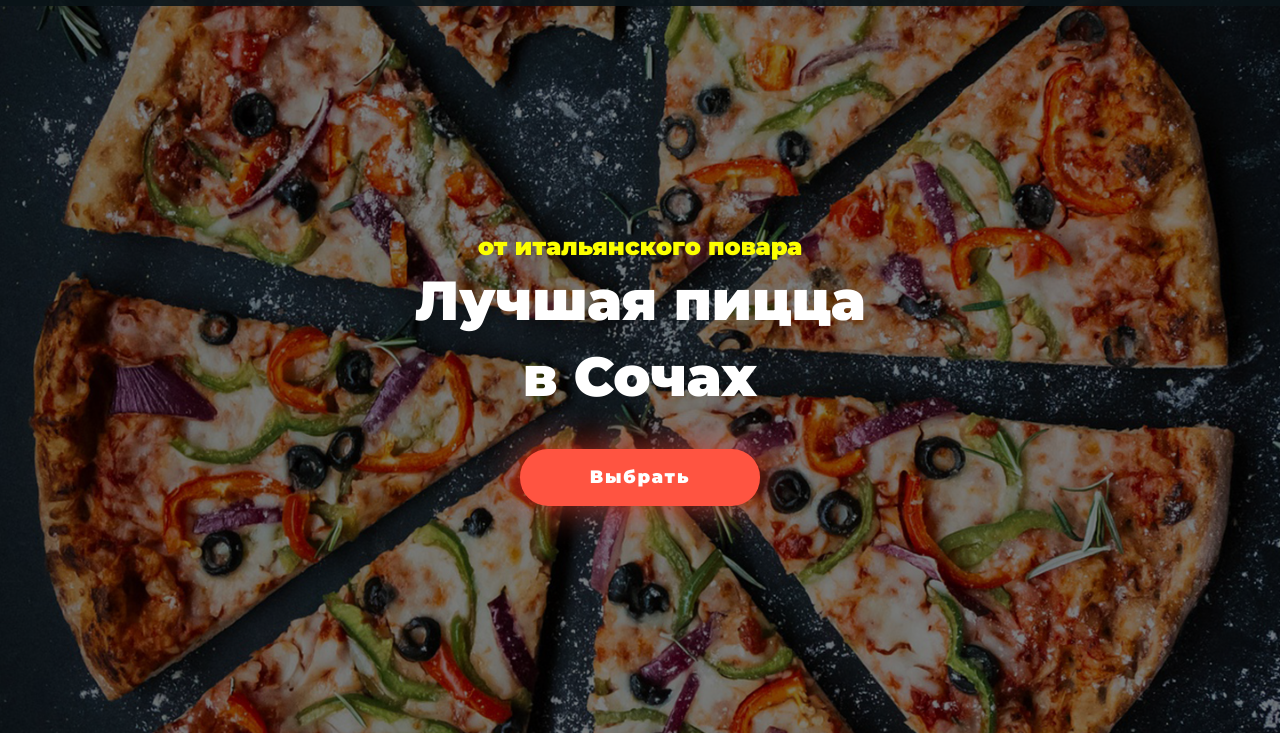
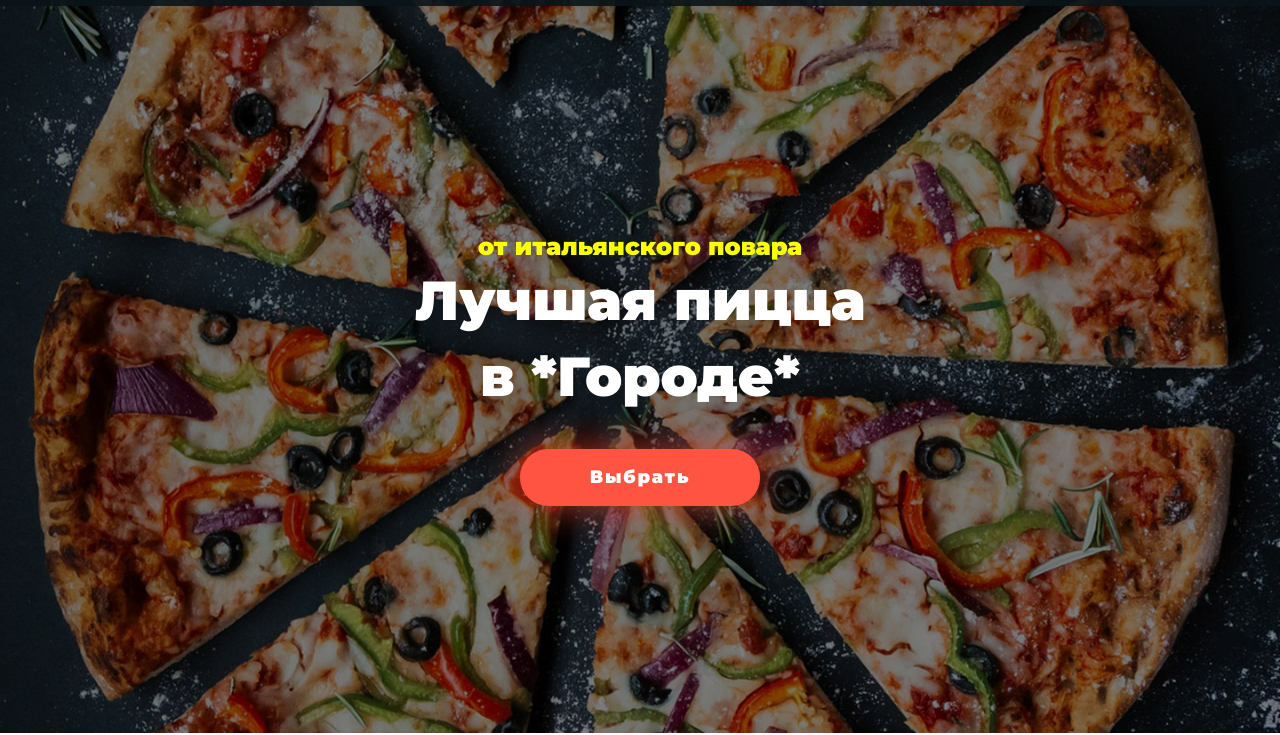
Before and after one commit to olazare/Pizza, a plain HTML site: page index.html in a window 1280 px wide. Shown: the part 67-802 px from the top of the page. Drawn offline with Linux system fonts and the light colour scheme; files whose address does not match are found by name.

Commit message:
Update index.html

```diff
--- a/index.html
+++ b/index.html
@@ -78,7 +78,7 @@
     <section class="section-top">
         <div class="container section-top__container">
             <p class="section-top__info">от итальянского повара</p>
-            <h1 class="section-top__title">Лучшая пицца в Сочах</h1>
+            <h1 class="section-top__title">Лучшая пицца в *Городе*</h1>
 
             <div class="section-top__btn">
                 <button class="btn" type="button" data-scroll-to='section-catalog'>Выбрать</button>
```
